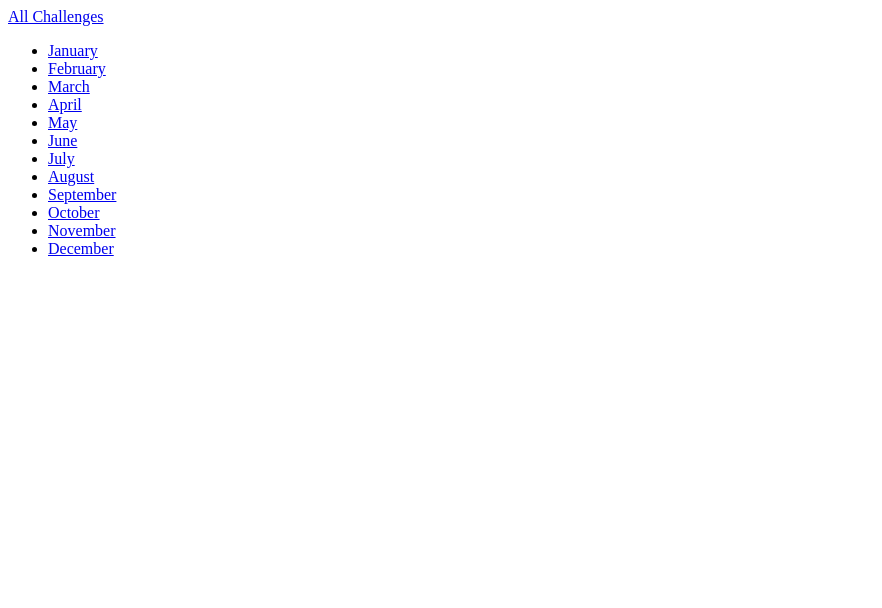
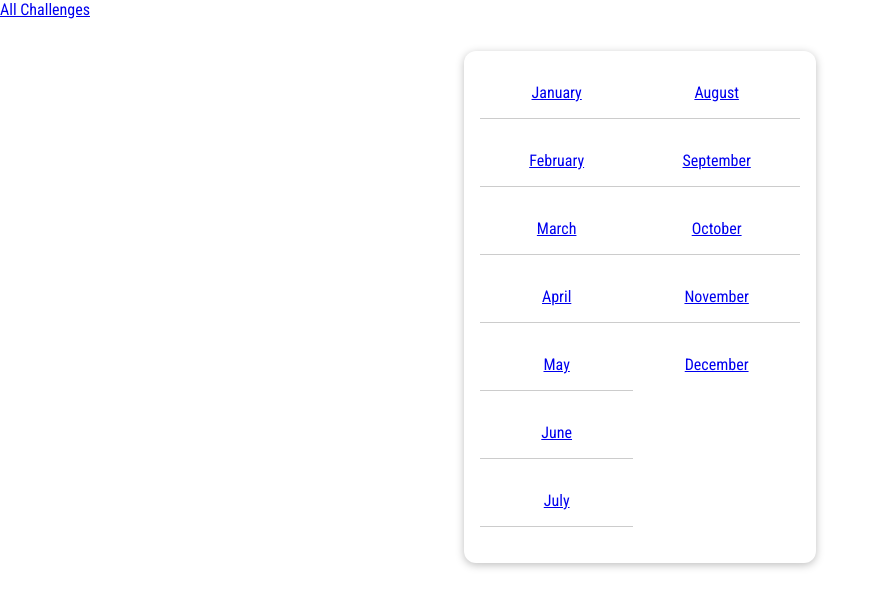
Before and after one commit to AsVain/django_repo, a Django app: page /challenges/ in a window 1280 px wide. Shown: the top 608 px of the page, without its empty margins (0-882 px from the left). Run offline with Django 5.2, Linux system fonts and the light colour scheme.

Commit message:
css menu

```diff
--- /dev/null
+++ b/challenges/static/challenges/challenges.css
@@ -0,0 +1,25 @@
+ul {
+    list-style: none;
+    margin: 2rem auto;
+    width: 90%;
+    max-width: 20rem;
+    box-shadow: 0 2px 8px rgba(0, 0, 0, 0.26);
+    padding: 1rem;
+    border-radius: 12px;
+    display: flex;
+    flex-direction: column;
+    flex-wrap: wrap;
+    height: 30rem;
+}
+
+li{
+    margin: 1rem 0;
+    text-align: center;
+    font: 1.5rem;
+    border-bottom: 1px solid #ccc;
+    padding-bottom: 1rem;
+}
+
+li:last-of-type{
+    border-bottom: none;
+}
--- a/challenges/templates/challenges/index.html
+++ b/challenges/templates/challenges/index.html
@@ -1,4 +1,10 @@
 {% extends "base.html" %} <!--musi być zawsze na górze pliku, załączenie pliku, z którego coś chcemy odziedziczyć-->
+{% load static %}  <!--load tag, można podłączyć dodatkowe funkcje-->
+
+{% block css_files %}
+<link rel="stylesheet" href="{% static "challenges/challenges.css" %}">
+
+{% endblock %}
 <!--
 <!DOCTYPE html>
 <html lang="en">
--- /dev/null
+++ b/static/styles.css
@@ -0,0 +1,9 @@
+@import url('https://fonts.googleapis.com/css2?family=Roboto+Condensed:ital,wght@0,100..900;1,100..900&display=swap');
+
+html{
+    font-family: "Roboto Condensed", sans-serif;
+}
+
+body{
+    margin: 0;
+}
--- a/templates/base.html
+++ b/templates/base.html
@@ -1,9 +1,14 @@
+{% load static %}
+
 <!DOCTYPE html>
 <html lang="en">
 <head>
     <meta charset="UTF-8">
     <meta name="viewport" content="width=device-width, initial-scale=1.0">
     <title>{% block page_title %}My Challenges{% endblock %}</title>    <!--My Challenges to domyślny tytuł-->
+    <link rel="stylesheet" href="{% static "styles.css" %}">
+    {% block css_files %}
+    {% endblock %}
 </head>
 <body>
     {% block content %}{% endblock %}
```
Also changed, not shown: monthly_challenges/settings.py (+6 -2 lines).
